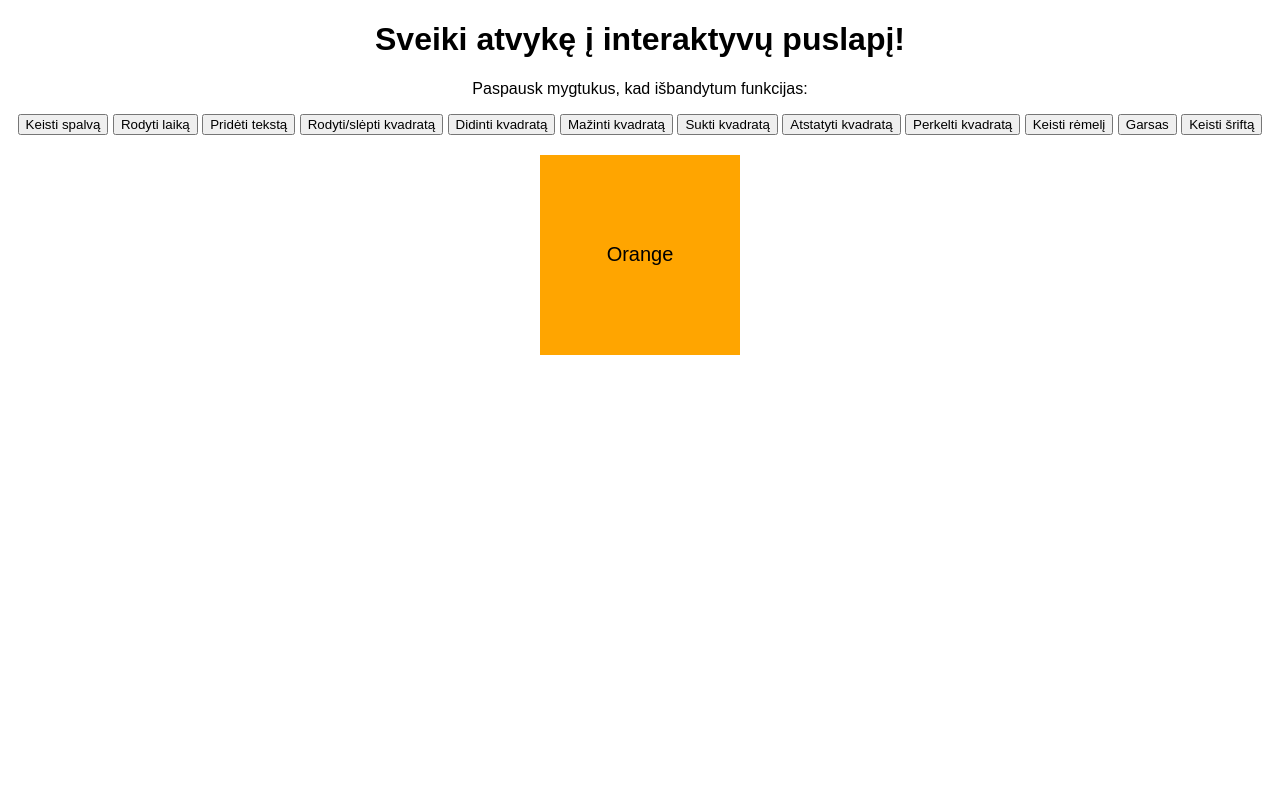
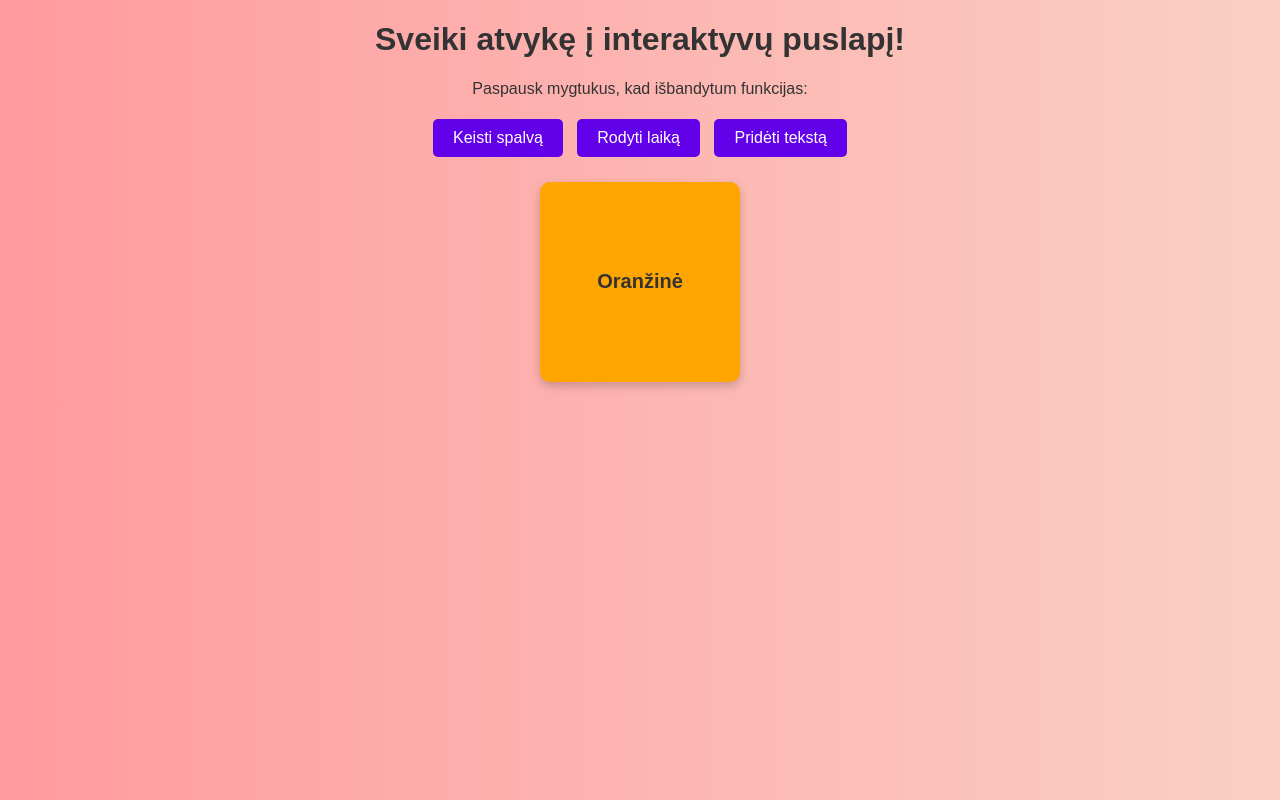
Before and after one commit to Elanas15/interaktyvuskampelis, a plain HTML site: page index.html in a window 1280 px wide. Both pictures are taken after a click on the button "Keisti spalvą". Drawn offline with Linux system fonts and the light colour scheme.

Commit message:
Update index.html

```diff
--- a/index.html
+++ b/index.html
@@ -8,6 +8,8 @@
         body {
             text-align: center;
             font-family: Arial, sans-serif;
+            background: linear-gradient(to right, #ff9a9e, #fad0c4);
+            color: #333;
         }
         .box {
             width: 200px;
@@ -19,6 +21,23 @@
             justify-content: center;
             font-size: 20px;
             cursor: pointer;
+            border-radius: 10px;
+            box-shadow: 0px 4px 10px rgba(0, 0, 0, 0.2);
+            font-weight: bold;
+        }
+        button {
+            background-color: #6200ea;
+            color: white;
+            border: none;
+            padding: 10px 20px;
+            margin: 5px;
+            font-size: 16px;
+            border-radius: 5px;
+            cursor: pointer;
+            transition: 0.3s;
+        }
+        button:hover {
+            background-color: #3700b3;
         }
     </style>
 </head>
@@ -29,29 +48,20 @@
     <button onclick="changeColor()">Keisti spalvą</button>
     <button onclick="showTime()">Rodyti laiką</button>
     <button onclick="addText()">Pridėti tekstą</button>
-    <button onclick="toggleVisibility()">Rodyti/slėpti kvadratą</button>
-    <button onclick="increaseSize()">Didinti kvadratą</button>
-    <button onclick="decreaseSize()">Mažinti kvadratą</button>
-    <button onclick="rotateBox()">Sukti kvadratą</button>
-    <button onclick="resetBox()">Atstatyti kvadratą</button>
-    <button onclick="randomizePosition()">Perkelti kvadratą</button>
-    <button onclick="changeBorder()">Keisti rėmelį</button>
-    <button onclick="playSound()">Garsas</button>
-    <button onclick="changeFont()">Keisti šriftą</button>
 
-    <div class="box" id="box">Lightblue</div>
+    <div class="box" id="box">Šviesiai mėlyna</div>
     <p id="time"></p>
     <p id="customText"></p>
 
     <script>
         function changeColor() {
             const colors = [
-                { name: 'Red', hex: 'red' },
-                { name: 'Blue', hex: 'blue' },
-                { name: 'Green', hex: 'green' },
-                { name: 'Purple', hex: 'purple' },
-                { name: 'Orange', hex: 'orange' },
-                { name: 'Pink', hex: 'pink' }
+                { name: 'Raudona', hex: 'red' },
+                { name: 'Mėlyna', hex: 'blue' },
+                { name: 'Žalia', hex: 'green' },
+                { name: 'Violetinė', hex: 'purple' },
+                { name: 'Oranžinė', hex: 'orange' },
+                { name: 'Rožinė', hex: 'pink' }
             ];
 
             const randomColor = colors[Math.floor(Math.random() * colors.length)];
@@ -71,58 +81,6 @@
                 document.getElementById("customText").innerText = text;
             }
         }
-
-        function toggleVisibility() {
-            const box = document.getElementById("box");
-            box.style.display = box.style.display === 'none' ? 'flex' : 'none';
-        }
-
-        function increaseSize() {
-            const box = document.getElementById("box");
-            box.style.width = "300px";
-            box.style.height = "300px";
-        }
-
-        function decreaseSize() {
-            const box = document.getElementById("box");
-            box.style.width = "100px";
-            box.style.height = "100px";
-        }
-
-        function rotateBox() {
-            const box = document.getElementById("box");
-            box.style.transform = "rotate(45deg)";
-        }
-
-        function resetBox() {
-            const box = document.getElementById("box");
-            box.style.transform = "rotate(0deg)";
-            box.style.width = "200px";
-            box.style.height = "200px";
-        }
-
-        function randomizePosition() {
-            const box = document.getElementById("box");
-            box.style.position = "absolute";
-            box.style.top = Math.random() * (window.innerHeight - 200) + "px";
-            box.style.left = Math.random() * (window.innerWidth - 200) + "px";
-        }
-
-        function changeBorder() {
-            const box = document.getElementById("box");
-            box.style.border = "5px dashed black";
-        }
-
-        function playSound() {
-            const audio = new Audio('https://www.myinstants.com/media/sounds/tf2-hit-sound.mp3');
-            audio.play();
-        }
-
-        function changeFont() {
-            const box = document.getElementById("box");
-            const fonts = ['Arial', 'Courier New', 'Georgia', 'Times New Roman', 'Verdana'];
-            box.style.fontFamily = fonts[Math.floor(Math.random() * fonts.length)];
-        }
     </script>
 </body>
 </html>
```
